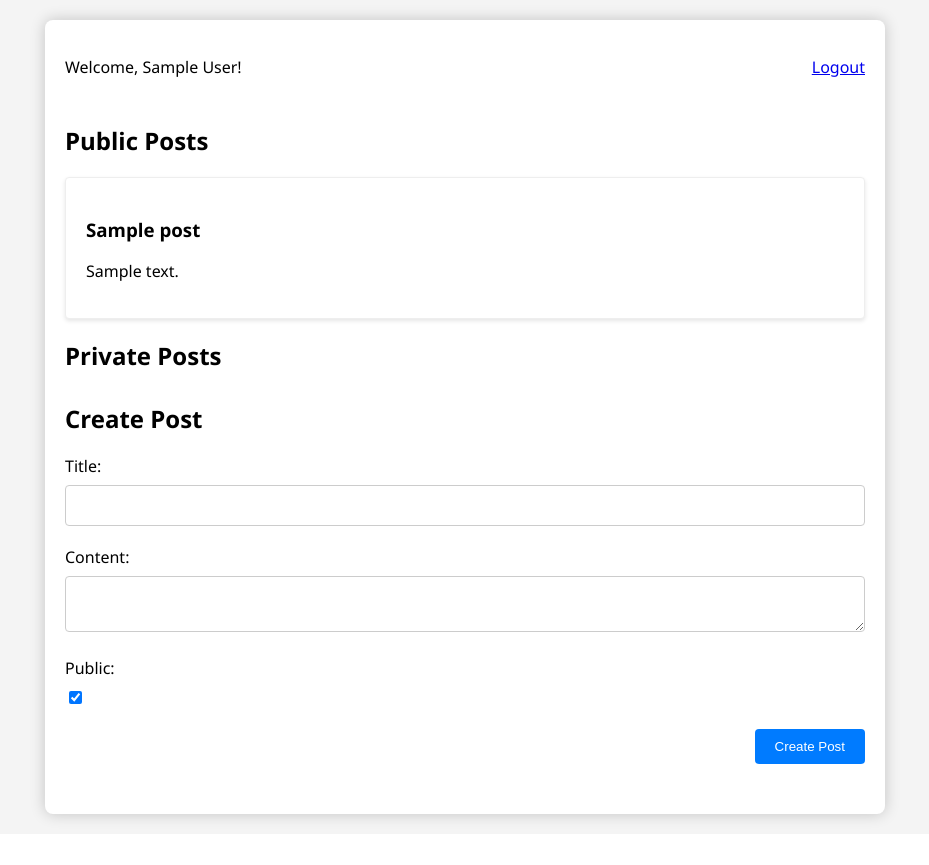
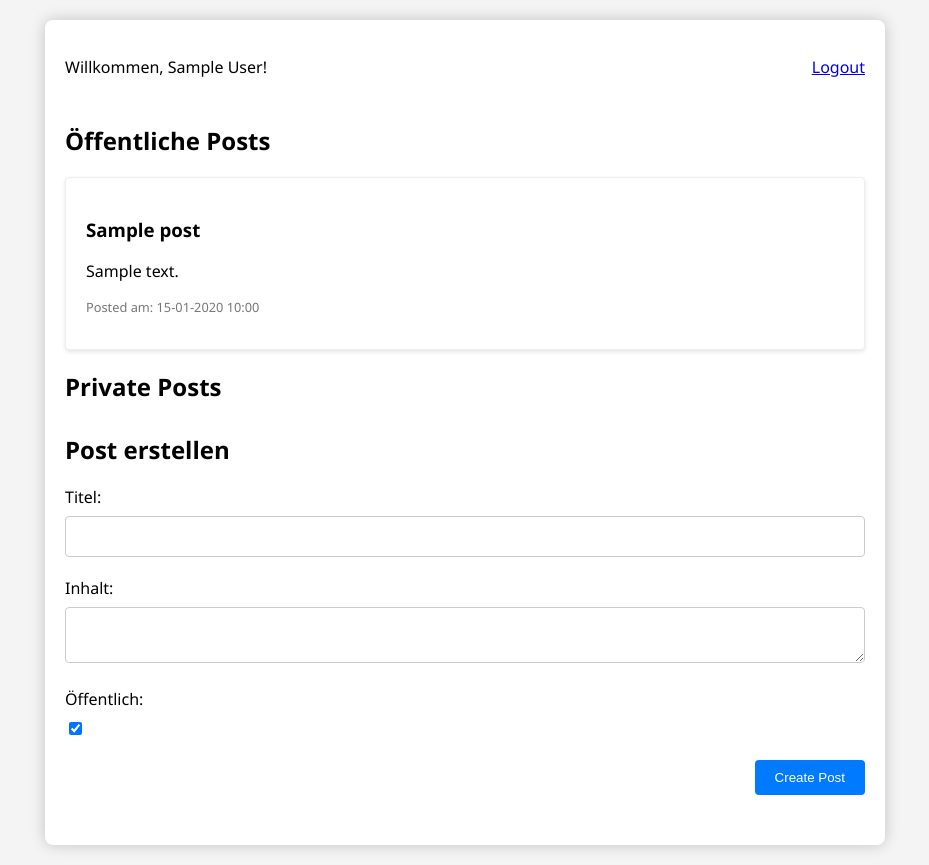
Before and after one commit to bujamini88/VICC, a Flask app: page / in a window 1280 px wide. Shown: the whole page, without its empty margins (175-1104 px from the left). Before the commit the page ends 827 px from the top, so only its background shows below. Run offline with Flask 3, Linux system fonts and the light colour scheme; the visitor is signed in with stand-in values (Sample User, id 1); tables that the repository leaves empty hold one stand-in row (values such as "Sample post").

Commit message:
hinzufügen der 'Posted am' Message zu jedem Post

```diff
--- a/app/app.py
+++ b/app/app.py
@@ -1,6 +1,8 @@
 from flask import Flask, render_template, request, redirect, url_for, session as flask_session, flash
 import sqlalchemy
 from sqlalchemy.orm import declarative_base, sessionmaker
+from datetime import datetime
+from sqlalchemy import DateTime
 
 engine = sqlalchemy.create_engine("mariadb+mariadbconnector://root:Password@db:3306/mysql")
 Base = declarative_base()
@@ -22,7 +24,7 @@ class Post(Base):
     content = sqlalchemy.Column(sqlalchemy.String(length=1000))
     public = sqlalchemy.Column(sqlalchemy.Boolean, default=True)  # True für public, False für private Posts
     user_id = sqlalchemy.Column(sqlalchemy.Integer, sqlalchemy.ForeignKey('users.id'))  # User identifikation pro Post
-
+    created_at = sqlalchemy.Column(DateTime, default=datetime.utcnow)
 
 Base.metadata.create_all(engine)
 
--- a/app/static/style.css
+++ b/app/static/style.css
@@ -95,3 +95,8 @@ body {
     justify-content: space-between;
     align-items: center;
 }
+.post-date {
+    color: #777;
+    font-size: 0.8em;
+    margin-top: 10px;
+}
--- a/app/templates/index.html
+++ b/app/templates/index.html
@@ -18,21 +18,22 @@
         {% endwith %}
         {% if user %}
             <div class="user-info">
-                <p>Welcome, {{ user.vorname }}!</p>
+                <p>Willkommen, {{ user.vorname }}!</p>
                 <a href="/logout">Logout</a>
             </div>
         {% else %}
             <div class="auth-actions">
-                <a href="/login">Login</a> | <a href="/signup">Register</a>
+                <a href="/login">Login</a> | <a href="/signup">Registrieren</a>
             </div>
         {% endif %}
 
         <div class="posts-container">
-            <h2>Public Posts</h2>
+            <h2>Öffentliche Posts</h2>
             {% for post in public_posts %}
             <div class="post">
                 <h3>{{ post.title }}</h3>
                 <p>{{ post.content }}</p>
+                <p class="post-date">Posted am: {{ post.created_at.strftime('%d-%m-%Y %H:%M') }}</p>
             </div>
             {% endfor %}
             <h2>Private Posts</h2>
@@ -40,24 +41,25 @@
             <div class="post">
                 <h3>{{ post.title }}</h3>
                 <p>{{ post.content }}</p>
+                <p class="post-date">Posted am: {{ post.created_at.strftime('%d-%m-%Y %H:%M') }}</p>
             </div>
             {% endfor %}
         </div>
 
         {% if user %}
         <div class="create-post-container">
-            <h2>Create Post</h2>
+            <h2>Post erstellen</h2>
             <form action="/create_post" method="post" class="create-post-form">
                 <div class="form-field">
-                    <label for="title">Title:</label>
+                    <label for="title">Titel:</label>
                     <input type="text" name="title" id="title" required>
                 </div>
                 <div class="form-field">
-                    <label for="content">Content:</label>
+                    <label for="content">Inhalt:</label>
                     <textarea name="content" id="content" required></textarea>
                 </div>
                 <div class="form-field">
-                    <label for="public">Public:</label>
+                    <label for="public">Öffentlich:</label>
                     <input type="checkbox" name="public" id="public" checked>
                 </div>
                 <div class="form-action">
--- a/app/templates/login.html
+++ b/app/templates/login.html
@@ -24,7 +24,7 @@
                 <input type="email" name="email" id="email" required>
             </div>
             <div class="form-field">
-                <label for="password">Password:</label>
+                <label for="password">Passwort:</label>
                 <input type="password" name="password" id="password" required>
             </div>
             <div class="form-action">
--- a/schema.sql
+++ b/schema.sql
@@ -14,5 +14,6 @@ CREATE TABLE IF NOT EXISTS posts (
     content TEXT NOT NULL,
     public BOOLEAN NOT NULL DEFAULT TRUE,
     user_id INT,
+    created_at DATETIME NOT NULL DEFAULT CURRENT_TIMESTAMP,
     FOREIGN KEY (user_id) REFERENCES users(id)
 );
```
Also changed, not shown: app/templates/signup.html (+6 -6 lines).
